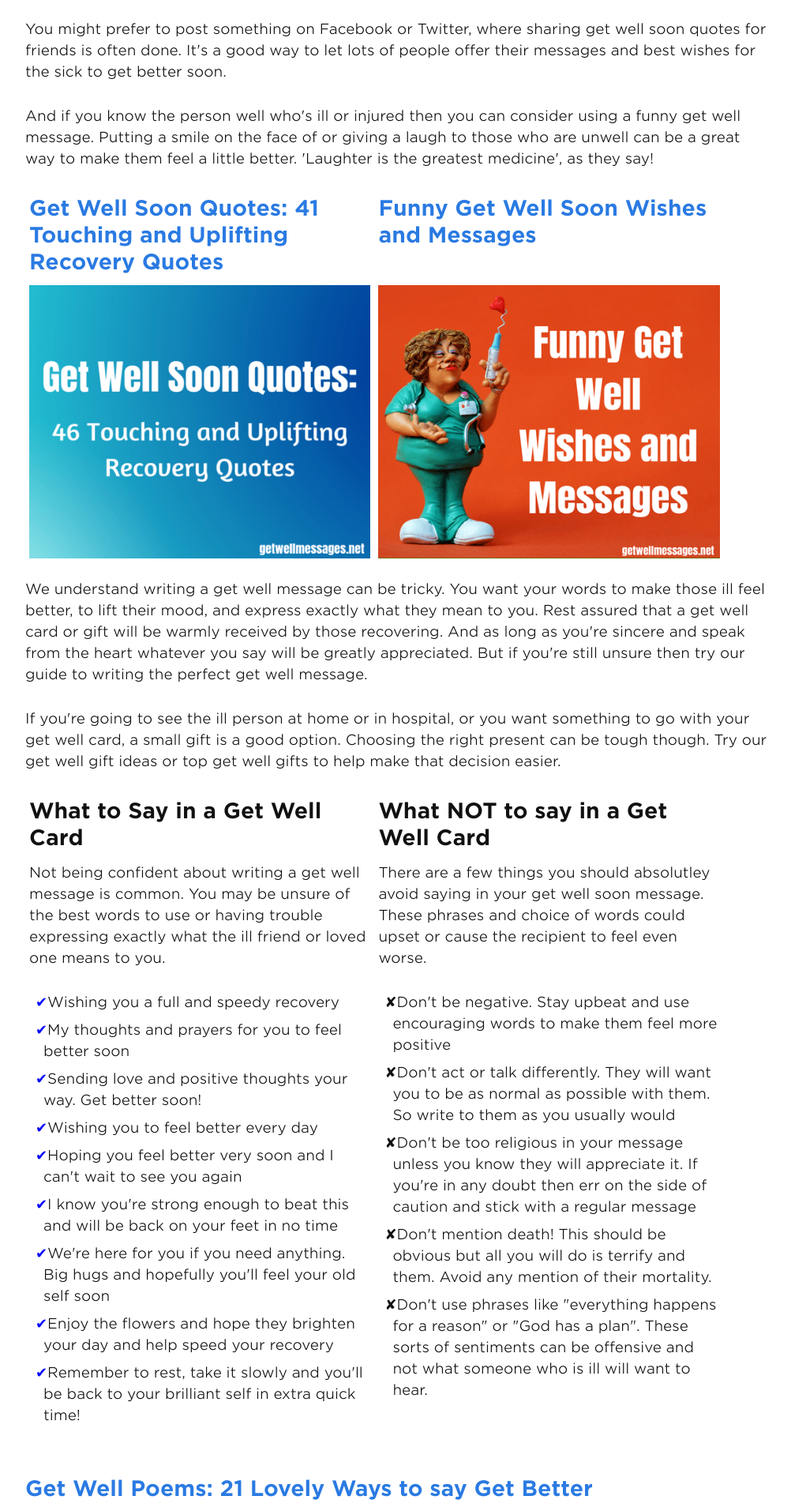
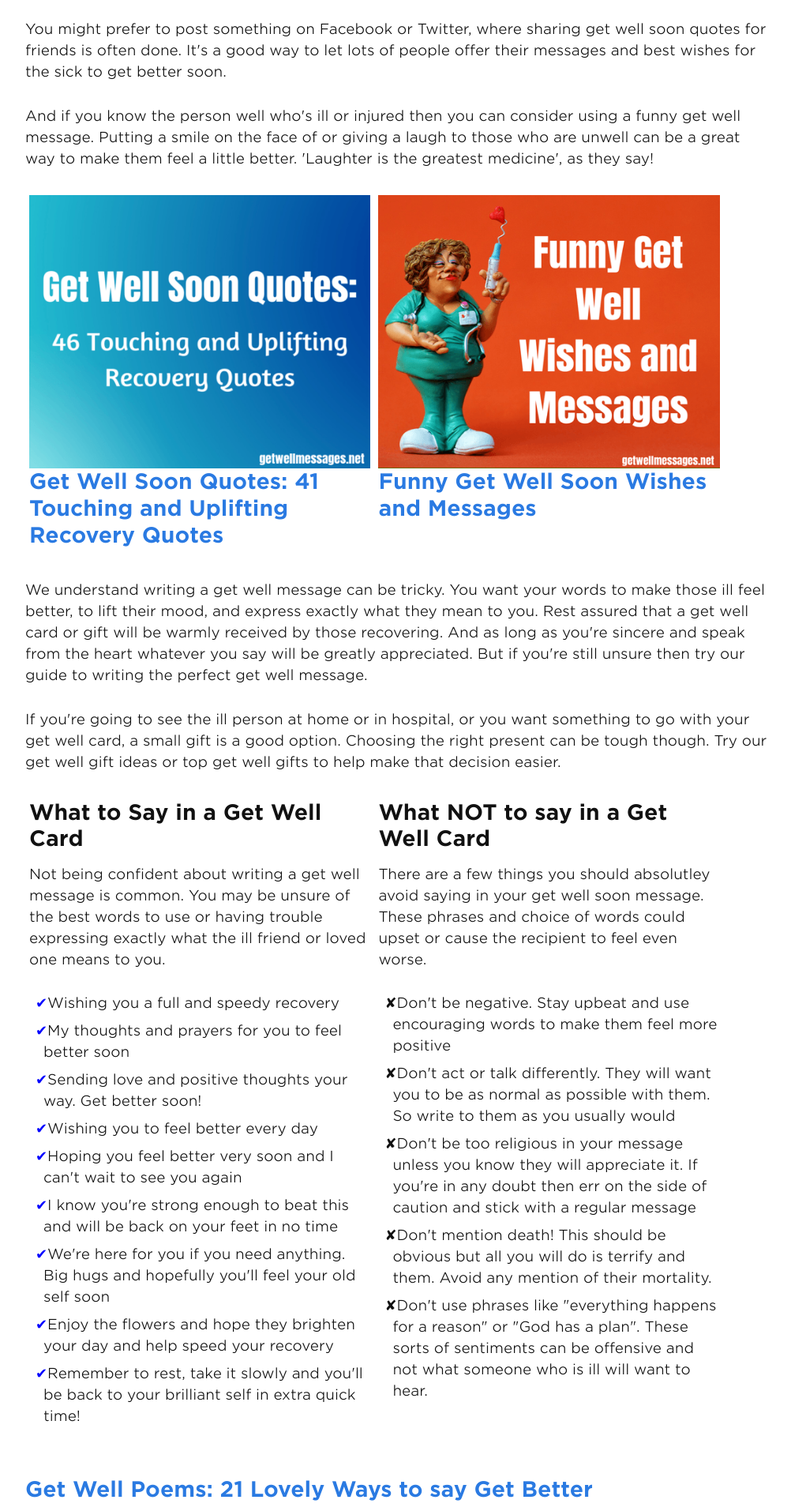
Before and after one commit to andyml123/andyml123.github.io, a Jekyll site: the page built from imagetest.md, in a window 1280 px wide. Shown: the part 1009-2922 px from the top of the page at 79% size, without its empty margins (138-1140 px from the left). Built offline with Jekyll 4.4.1, drawn with Linux system fonts in a browser that asks for light colours.

Commit message:
Update imagetest.md

```diff
--- a/imagetest.md
+++ b/imagetest.md
@@ -33,13 +33,11 @@ And if you know the person well who's ill or injured then you can consider using
 
 <div class="row">
   <div class="column">
-<h2><div class="titlewrapper"><a class="page-link" href="/get-well-soon-quotes/">Get Well Soon Quotes: 41 Touching and Uplifting Recovery Quotes</a></div></h2>
-<a href="/get-well-wishes"> <img class="img" src="/img/get-well-soon-quotes.png" alt="" /></a>
+<a href="/get-well-wishes"> <img class="img" src="/img/get-well-soon-quotes.png" alt="" /></a><h2><a class="page-link" href="/get-well-soon-quotes/">Get Well Soon Quotes: 41 Touching and Uplifting Recovery Quotes</a></h2>
 </div>
 
 <div class="column">
-<h2><div class="titlewrapper"><a class="page-link" href="/get-well-wishes">Funny Get Well Soon Wishes and Messages</a></div></h2>
-<a href="/funny-get-well-soon-wishes"> <img class="img" src="/img/funny-get-well-wishes.png" alt="" /></a>
+<a href="/funny-get-well-soon-wishes"> <img class="img" src="/img/funny-get-well-wishes.png" alt="" /></a><h2><a class="page-link" href="/get-well-wishes">Funny Get Well Soon Wishes and Messages</a></h2>
 </div>
 </div>
 
```
